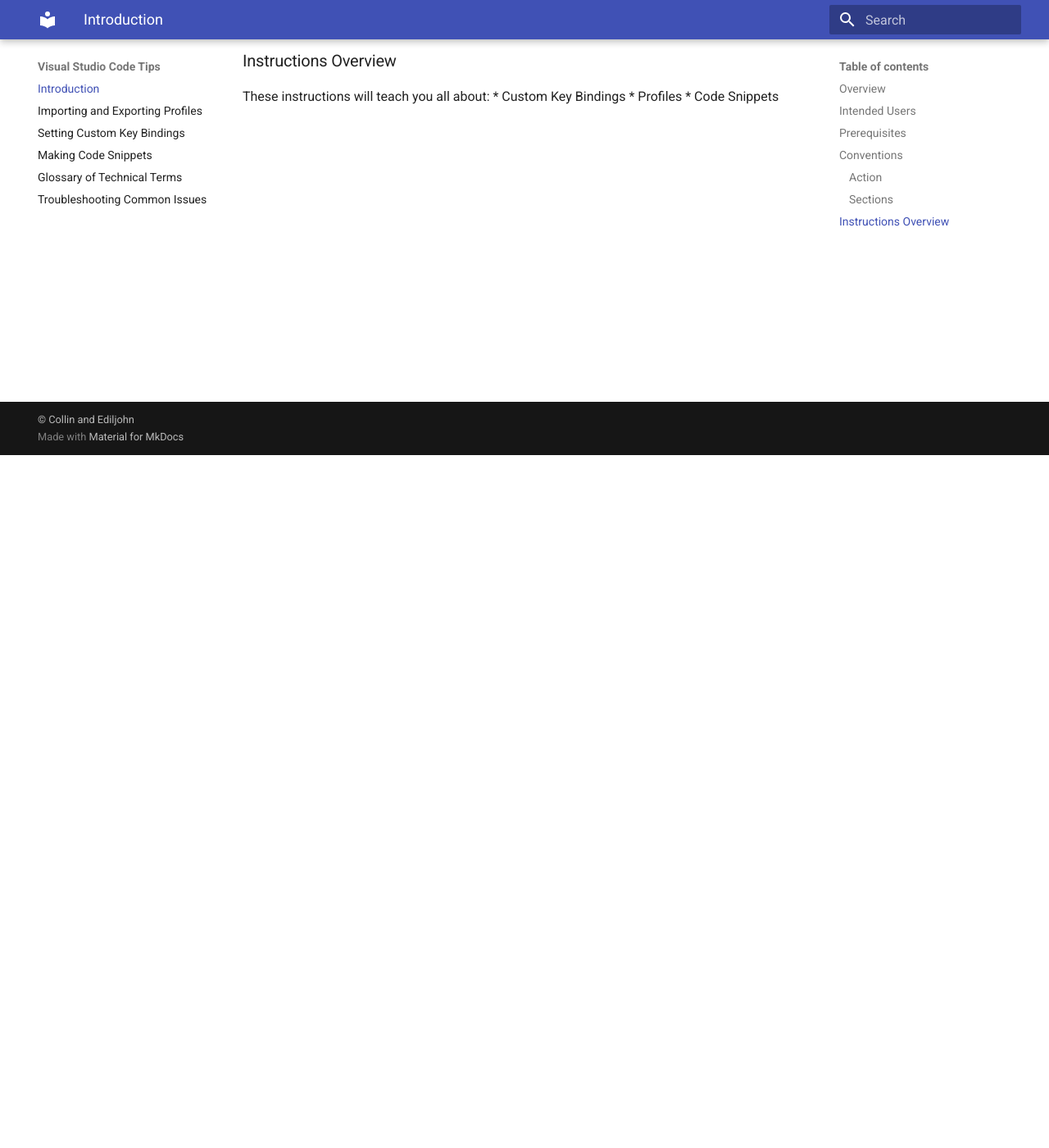
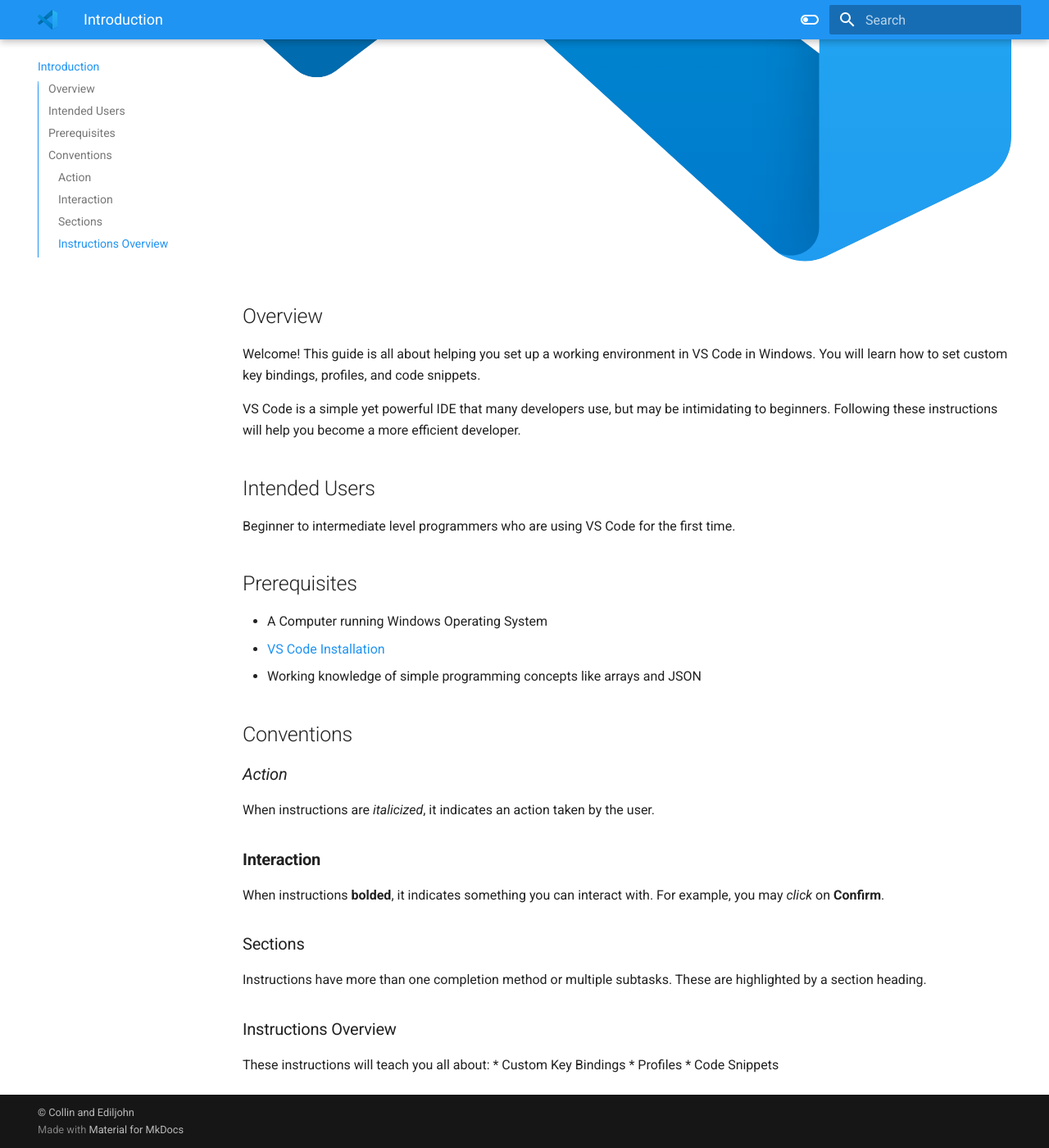
Before and after one commit to cc-dev-65535/mkdocs, an MkDocs documentation site: the page built from docs/index.md, in a window 1280 px wide and 1400 px high, scrolled down 845 px. Shown: the whole window at 82% size. Built offline with MkDocs 1.6.1 and Material for MkDocs 9.7.7, drawn with Linux system fonts in a browser that asks for light colours; some of the changed text lies outside the part shown.

Commit message:
edited mkdocs.yml

```diff
--- a/docs/index.md
+++ b/docs/index.md
@@ -2,24 +2,28 @@
 title: Introduction
 ---
 
-### Overview
+![image](images/vscode-icon.svg)
+
+## Overview
 Welcome! This guide is all about helping you set up a working environment in VS Code in Windows. You will learn how to set custom key bindings, profiles, and code snippets.
 
 VS Code is a simple yet powerful IDE that many developers use, but may be intimidating to beginners. Following these instructions will help you become a more efficient developer.
 
-### Intended Users
-Beginner to intermediate level programmers who are using VSCode for the first time.
+## Intended Users
+Beginner to intermediate level programmers who are using VS Code for the first time.
 
-### Prerequisites
-* A Computer
-* VS Code Installation
+## Prerequisites
+* A Computer running Windows Operating System
+* [VS Code Installation](https://code.visualstudio.com/download)
 * Working knowledge of simple programming concepts like arrays and JSON
 
-### Conventions
-#### *Action*
+## Conventions
+### *Action*
 When instructions are *italicized*, it indicates an action taken by the user.
-#### Sections
-The instructions have more than one completion method or they may have multiple subtasks. These are highlighted by a section heading.
+### **Interaction**
+When instructions **bolded**, it indicates something you can interact with. For example, you may *click* on **Confirm**.
+### Sections
+Instructions have more than one completion method or multiple subtasks. These are highlighted by a section heading.
 
 ### Instructions Overview
 These instructions will teach you all about:
--- a/mkdocs.yml
+++ b/mkdocs.yml
@@ -1,6 +1,30 @@
 site_name: Visual Studio Code Tips
 theme:
   name: material
+  logo: images/vscode-icon.svg
+  features:
+    - navigation.tabs
+    - navigation.sections
+    - toc.integrate
+    - navigation.top
+    - search.suggest
+    - search.highlight
+    - content.tabs.link
+    - content.code.annotation
+    - content.code.copy
+  palette:
+    - scheme: default
+      toggle:
+        icon: material/toggle-switch-off-outline
+        name: Switch to dark mode
+      primary: blue
+      accent: cyan
+    - scheme: slate
+      toggle:
+        icon: material/toggle-switch
+        name: Switch to light mode
+      primary: blue
+      accent: cyan
 
 nav:
     - 'index.md'
```
Also changed, not shown: docs/images/vscode-icon.svg (added).
